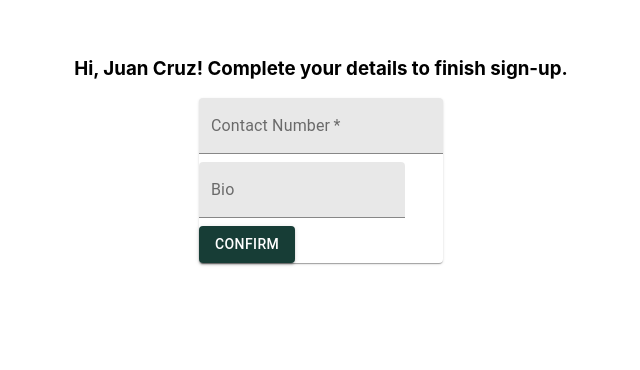
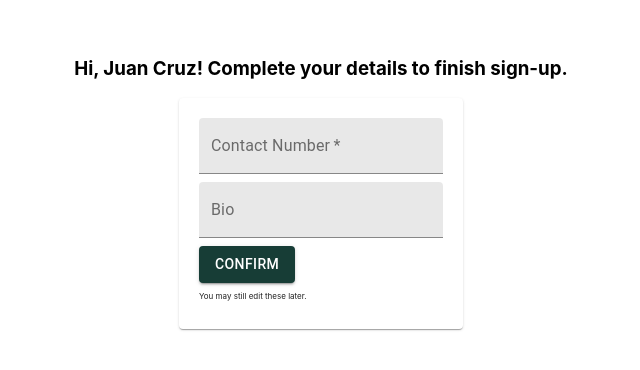
Before and after one commit to RyanSarabia/STDSICM-MCO2, a React (Create React App) app: page /register in a window 1280 px wide. Shown: the part 162-532 px from the top of the page, without its empty margins (319-959 px from the left). Built offline with nearby package versions, Linux system fonts and the light colour scheme.

Commit message:
add char limits to bio and contact no.

```diff
--- a/src/components/RegistrationForm.jsx
+++ b/src/components/RegistrationForm.jsx
@@ -12,11 +12,24 @@ export default function RegistrationForm() {
         spacing={1}
       >
         <Grid item>
-          <TextField label="Contact Number" variant="filled" required />
+          <TextField
+            label="Contact Number"
+            variant="filled"
+            fullWidth
+            required
+            inputProps={{ maxlength: '15' }}
+          />
         </Grid>
 
         <Grid item>
-          <TextField multiline label="Bio" variant="filled" />
+          <TextField
+            multiline
+            label="Bio"
+            variant="filled"
+            fullWidth
+            inputProps={{ maxlength: '140' }}
+
+          />
         </Grid>
 
         <Grid item>
--- a/src/pages/Registration.jsx
+++ b/src/pages/Registration.jsx
@@ -12,9 +12,16 @@ export default function Registration() {
       style={{ marginTop: '200px' }}
     >
       <h3> Hi, Juan Cruz! Complete your details to finish sign-up. </h3>
-      <Paper>
-        <RegistrationForm />
-      </Paper>
+      <Grid
+        item
+      >
+        <Paper
+          style={{ padding: '20px' }}
+        >
+          <RegistrationForm />
+          <p style={{ fontSize: '8px' }}> You may still edit these later. </p>
+        </Paper>
+      </Grid>
     </Grid>
   );
 }
```
